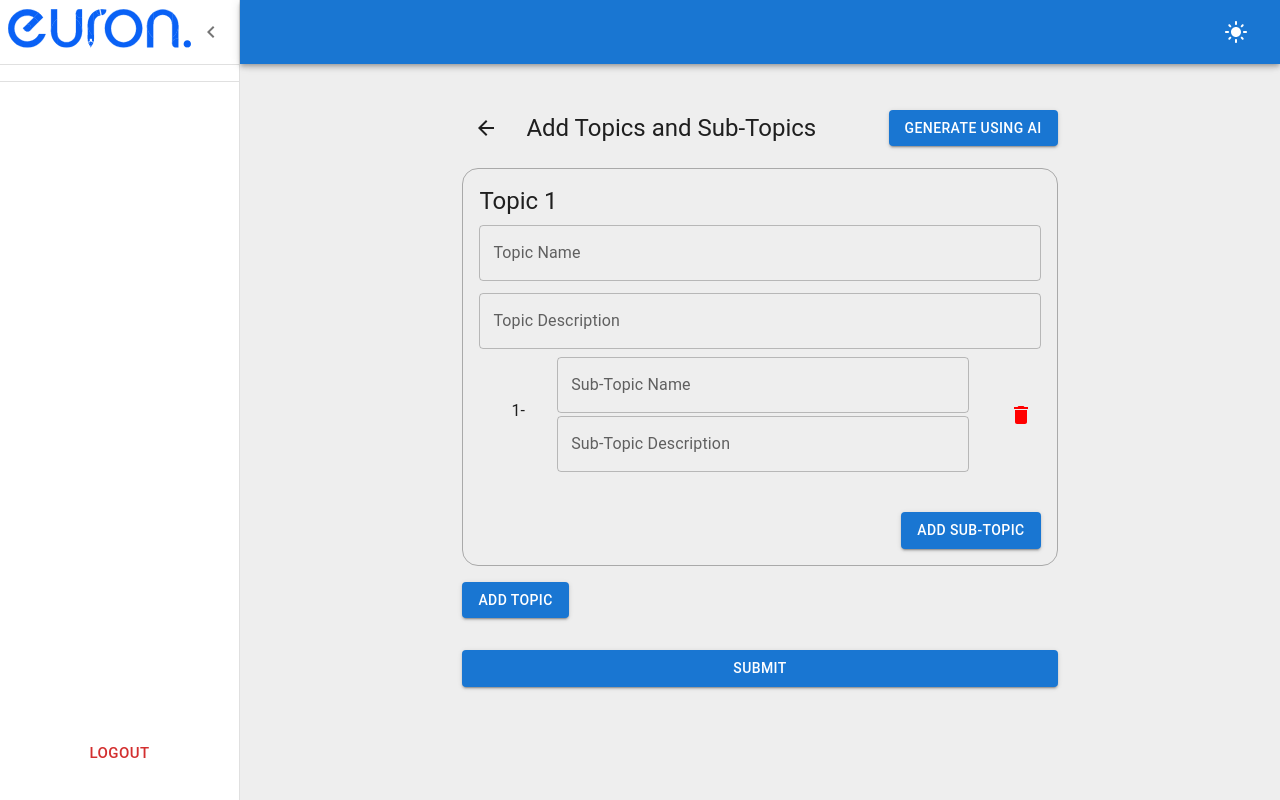
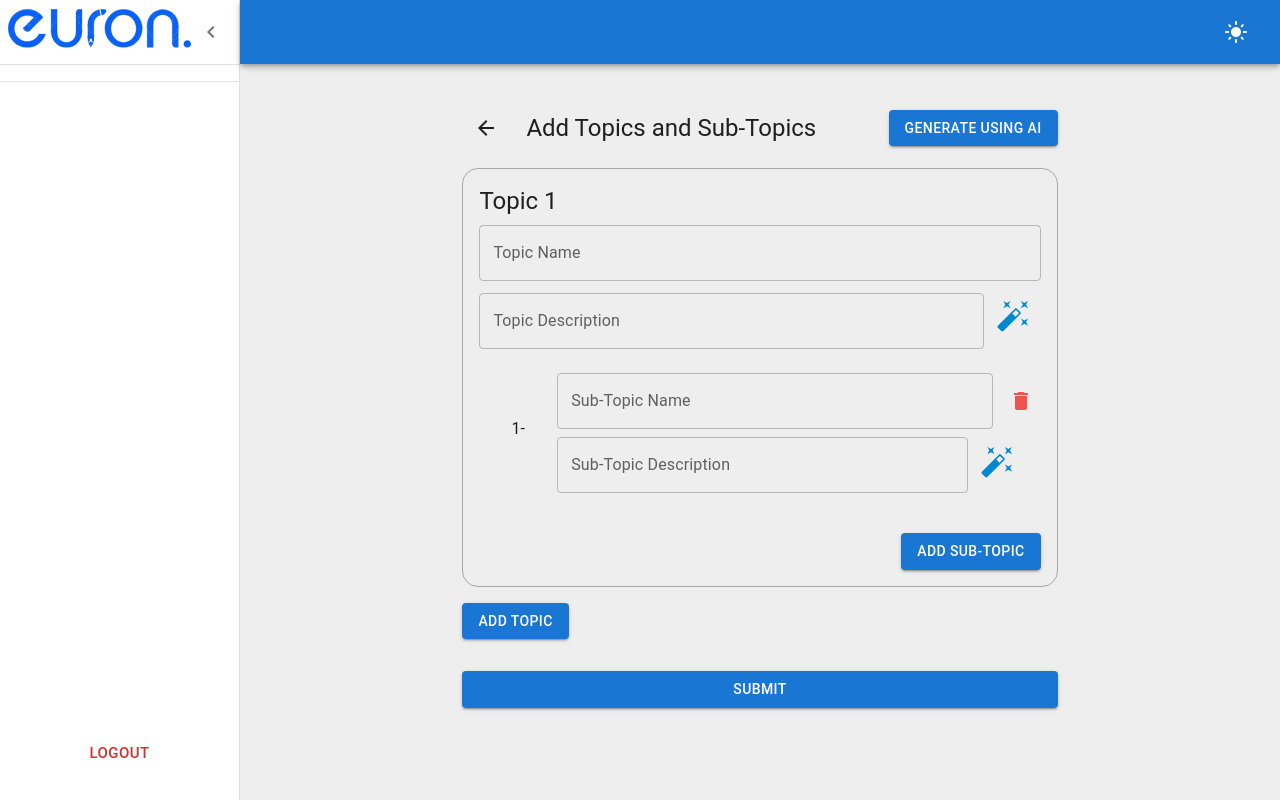
Before and after one commit to princekumarpaswan/lexicalDevEditorNew, a React (Vite) app: page /tutorials/add-tutorial/topic-and-subtopic in a window 1280 px wide. Built offline with nearby package versions, Linux system fonts and the light colour scheme; sample sign-in values are in the browser's storage; what @lexical/react would draw is missing.

Commit message:
feat: updated ui changes issue: issueId

```diff
--- a/src/pages/tutorial-content/AssignTutorialContent.tsx
+++ b/src/pages/tutorial-content/AssignTutorialContent.tsx
@@ -50,6 +50,7 @@ function AssignTutorialContent() {
   const [results, setResults] = useState<Tutorial[]>([])
   const [allAdminData, setAllAdminData] = useState<Admin[]>([])
   const [options, setOptions] = useState<{ label: string; id: string }[]>([])
+  const [reloadKey, setReloadKey] = useState(0)
   const [subTopicId, setSubTopicId] = useState<string>('')
   const [selectedAdmin, setSelectedAdmin] = useState<string | undefined>('')
   const [selectedValue, setSelectedValue] = useState<{
@@ -168,7 +169,7 @@ function AssignTutorialContent() {
     setSnackbarOpen(true)
     setSnackbarMessage('Content Assigned Successfully')
     setIsLoading(false)
-    // navigate('/tutorial-content')
+    setReloadKey((prevKey) => prevKey + 1)
     setSelectedAdmin('')
     setSelectedValue(null)
     setSelectedSubTopic('')
@@ -178,6 +179,7 @@ function AssignTutorialContent() {
     setAdminInputValue('')
     setAdminOptions([])
   }
+  useEffect(() => {}, [reloadKey])
 
   const handleSubmit = (e: { preventDefault: () => void }) => {
     e.preventDefault()
@@ -220,7 +222,7 @@ function AssignTutorialContent() {
   }
 
   return (
-    <BaseLayout title="Assign Tutorial Content">
+    <BaseLayout title="Assign Tutorial Content" key={reloadKey}>
       <Box
         component="form"
         onSubmit={handleSubmit}
--- a/src/pages/tutorial-content/ContentSubTopicEditorPage.tsx
+++ b/src/pages/tutorial-content/ContentSubTopicEditorPage.tsx
@@ -70,6 +70,7 @@ const ContentSubTopicEditorPage = () => {
   })
 
   const navigate = useNavigate()
+
   const url = useParams()
   useEffect(() => {
     if (url.id) {
@@ -157,8 +158,7 @@ const ContentSubTopicEditorPage = () => {
         console.log('Reviewer assigned successfully:', response)
         setSelectedReviewer(null)
         setReviewerName(selectedReviewer.label)
-
-        setSubtopicStatus('Review Assigned')
+        setSubtopicStatus('REVIEW_ASSIGNED')
 
         // localStorage.setItem('subtopicStatus', 'Review Assigned')
 
@@ -221,7 +221,7 @@ const ContentSubTopicEditorPage = () => {
       }
     }
     callData()
-  }, [url.id])
+  }, [url.id, reviewerName])
 
   useEffect(() => {
     const storedStatus = localStorage.getItem('subtopicStatus') || ''
--- a/src/pages/tutorials/AddTopicAndSubTopic.tsx
+++ b/src/pages/tutorials/AddTopicAndSubTopic.tsx
@@ -12,6 +12,7 @@ import {
   Input,
   CircularProgress,
   Divider,
+  useTheme,
 } from '@mui/material'
 import DeleteIcon from '@mui/icons-material/Delete'
 import IconButton from '@mui/material/IconButton'
@@ -25,6 +26,7 @@ import {
 } from '../../api/tutorialContentAPI'
 import SnackbarComponent from '../../components/SnackBar'
 import ArrowBackIcon from '@mui/icons-material/ArrowBack'
+import AutoFixHighIcon from '@mui/icons-material/AutoFixHigh'
 
 export interface SubTopic {
   subTopicName: string
@@ -38,6 +40,7 @@ export interface Topic {
 }
 
 const AddTopicAndSubTopic: React.FC = () => {
+  const theme = useTheme()
   const navigate = useNavigate()
   const location = useLocation()
   const tutorialId = location.state?.tutorialId
@@ -310,7 +313,8 @@ const AddTopicAndSubTopic: React.FC = () => {
       if (topicToDelete.subTopics.length === 0) {
         updatedTopics.splice(topicIndex, 1)
       } else {
-        alert('Please delete all sub-topics before deleting the topic.')
+        setSnackbarOpen(true)
+        setErrorMsg('Please delete All Subtopics before deleting a topic')
       }
 
       return updatedTopics
@@ -528,26 +532,39 @@ const AddTopicAndSubTopic: React.FC = () => {
                   <Typography variant="h5" component="h5" pb={1}>
                     Topic {topicIndex + 1}
                   </Typography>
-                  {topicIndex !== 0 && (
+                  {topics.length > 1 && (
                     <IconButton
                       aria-label="delete"
                       onClick={() => handleDeleteTopic(topicIndex)}
                     >
-                      <Button variant="contained">Delete Topic</Button>
+                      <DeleteIcon sx={{ color: theme.palette.error.light }} />
                     </IconButton>
                   )}
                 </Box>
+                <Box sx={{ display: 'flex', alignItems: 'center', gap: 4 }}>
+                  <Box sx={{ width: '100%' }}>
                     <TextField
                       label="Topic Name"
                       value={topic.topicName}
                       onChange={(e) =>
-                    handleTopicChange(topicIndex, 'topicName', e.target.value)
+                        handleTopicChange(
+                          topicIndex,
+                          'topicName',
+                          e.target.value,
+                        )
                       }
                       fullWidth
                     />
+                    <Box
+                      sx={{
+                        display: 'flex',
+                        gap: 0.5,
+                        alignItems: 'center',
+                      }}
+                    >
                       <TextField
                         label="Topic Description"
-                  sx={{ marginTop: 1.5 }}
+                        sx={{ marginTop: 1.5, width: '90%' }}
                         value={topic.topicDescription}
                         onChange={(e) =>
                           handleTopicChange(
@@ -557,7 +574,15 @@ const AddTopicAndSubTopic: React.FC = () => {
                           )
                         }
                         fullWidth
+                        multiline
                       />
+                      <IconButton sx={{ color: theme.palette.info.main }}>
+                        <AutoFixHighIcon fontSize="large" />
+                      </IconButton>
+                    </Box>
+                  </Box>
+                </Box>
+
                 {topic.subTopics.map((subTopic, subTopicIndex) => (
                   <Box
                     key={subTopicIndex}
@@ -568,12 +593,20 @@ const AddTopicAndSubTopic: React.FC = () => {
                       display: 'flex',
                       alignItems: 'center',
                       gap: 4,
+                      marginTop: 3,
                     }}
                   >
                     <Typography variant="subtitle1" component="h6" pb={1}>
                       {subTopicIndex + 1}-
                     </Typography>
                     <Box sx={{ width: '100%' }}>
+                      <Box
+                        sx={{
+                          display: 'flex',
+                          alignItems: 'center',
+                          gap: 1,
+                        }}
+                      >
                         <TextField
                           label="Sub-Topic Name"
                           value={subTopic.subTopicName}
@@ -587,10 +620,28 @@ const AddTopicAndSubTopic: React.FC = () => {
                           }
                           fullWidth
                         />
+                        <IconButton
+                          aria-label="delete"
+                          onClick={() =>
+                            handleDeleteSubTopic(topicIndex, subTopicIndex)
+                          }
+                        >
+                          <DeleteIcon
+                            sx={{ color: theme.palette.error.light }}
+                          />
+                        </IconButton>
+                      </Box>
+                      <Box
+                        sx={{
+                          display: 'flex',
+                          gap: 0.5,
+                          alignItems: 'center',
+                        }}
+                      >
                         <TextField
                           label="Sub-Topic Description"
                           multiline
-                        sx={{ marginTop: 0.4 }}
+                          sx={{ marginTop: 1, width: '85%' }}
                           value={subTopic.subTopicDescription}
                           onChange={(e) =>
                             handleSubTopicChange(
@@ -600,17 +651,12 @@ const AddTopicAndSubTopic: React.FC = () => {
                               e.target.value,
                             )
                           }
-                        fullWidth
                         />
+                        <IconButton sx={{ color: theme.palette.info.main }}>
+                          <AutoFixHighIcon fontSize="large" />
+                        </IconButton>
                       </Box>
-                    <IconButton
-                      aria-label="delete"
-                      onClick={() =>
-                        handleDeleteSubTopic(topicIndex, subTopicIndex)
-                      }
-                    >
-                      <DeleteIcon sx={{ color: 'red' }} />
-                    </IconButton>
+                    </Box>
                   </Box>
                 ))}
                 <Button
--- a/src/pages/tutorials/AddTutorials.tsx
+++ b/src/pages/tutorials/AddTutorials.tsx
@@ -5,6 +5,7 @@ import {
   Autocomplete,
   Box,
   Button,
+  CircularProgress,
   IconButton,
   // IconButton,
   TextField,
@@ -69,6 +70,7 @@ function AddTutorials() {
   const [snackbarOpen, setSnackbarOpen] = useState(false)
   const [snackbarMessage, setSnackbarMessage] = useState('')
   const [errorMsg, setErrorMsg] = useState('')
+  const [isLoading, setIsLoading] = useState(false)
 
   useEffect(() => {
     const fetchCategories = async () => {
@@ -89,6 +91,7 @@ function AddTutorials() {
   }, [])
 
   const handleSaveTutorial = async () => {
+    setIsLoading(true)
     try {
       // Find the first selected category ID
       const firstSelectedCategoryId = categories.find(
@@ -111,6 +114,7 @@ function AddTutorials() {
       const newTutorialName = newTutorial.data.tutorialName
       setTutorialId(newTutorialId)
       setTutorialName(newTutorialName)
+
       setSnackbarOpen(true)
       setSnackbarMessage('Tutorial Added Successfuly')
       console.log('Tutorial ID set in context:', newTutorialId)
@@ -277,7 +281,11 @@ function AddTutorials() {
             }}
             onClick={handleSaveTutorial}
           >
-            Save Tutorial
+            {isLoading ? (
+              <CircularProgress size={24} sx={{ color: '#fff' }} />
+            ) : (
+              'Save Tutorial'
+            )}
           </Button>
         </Box>
       </BaseLayout>
--- a/src/pages/tutorials/Tutorials.tsx
+++ b/src/pages/tutorials/Tutorials.tsx
@@ -636,7 +636,7 @@ function Tutorials() {
                   ) : (
                     <TableRow>
                       <TableCell colSpan={6} align="center">
-                        No Content Match the Filter you have applied
+                        No Data Found
                       </TableCell>
                     </TableRow>
                   )}
```
Lines whose indentation alone changed are shown as unchanged.
